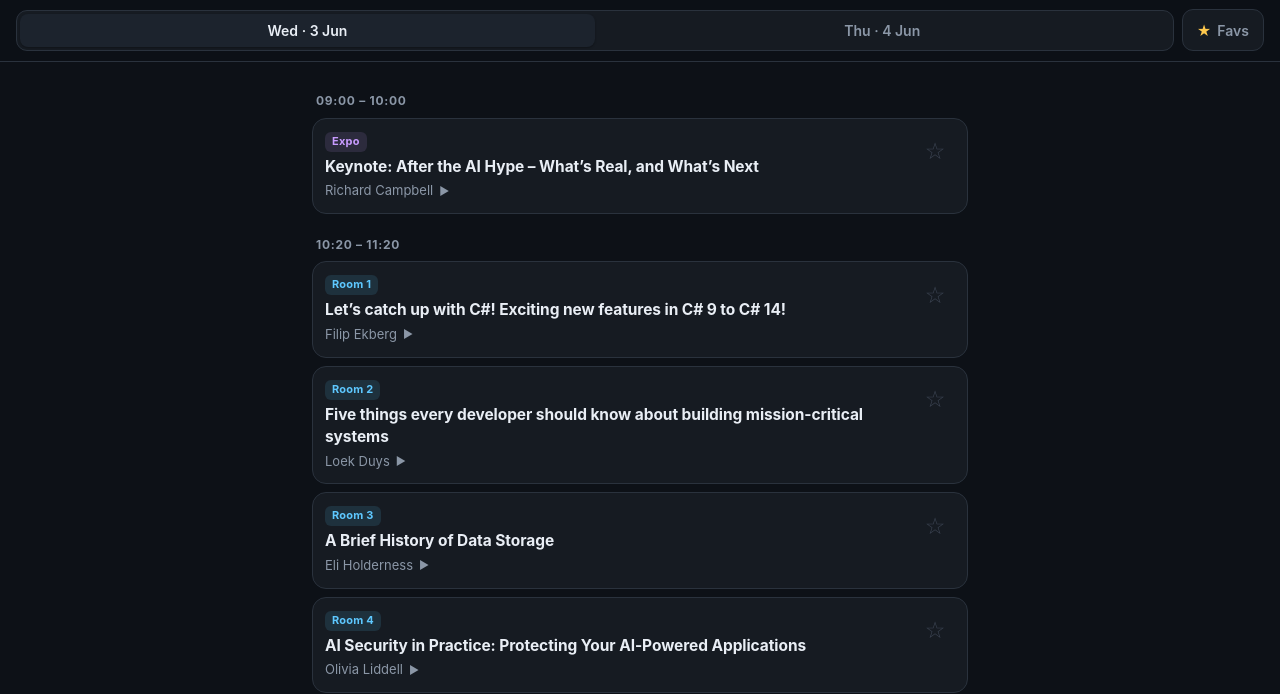
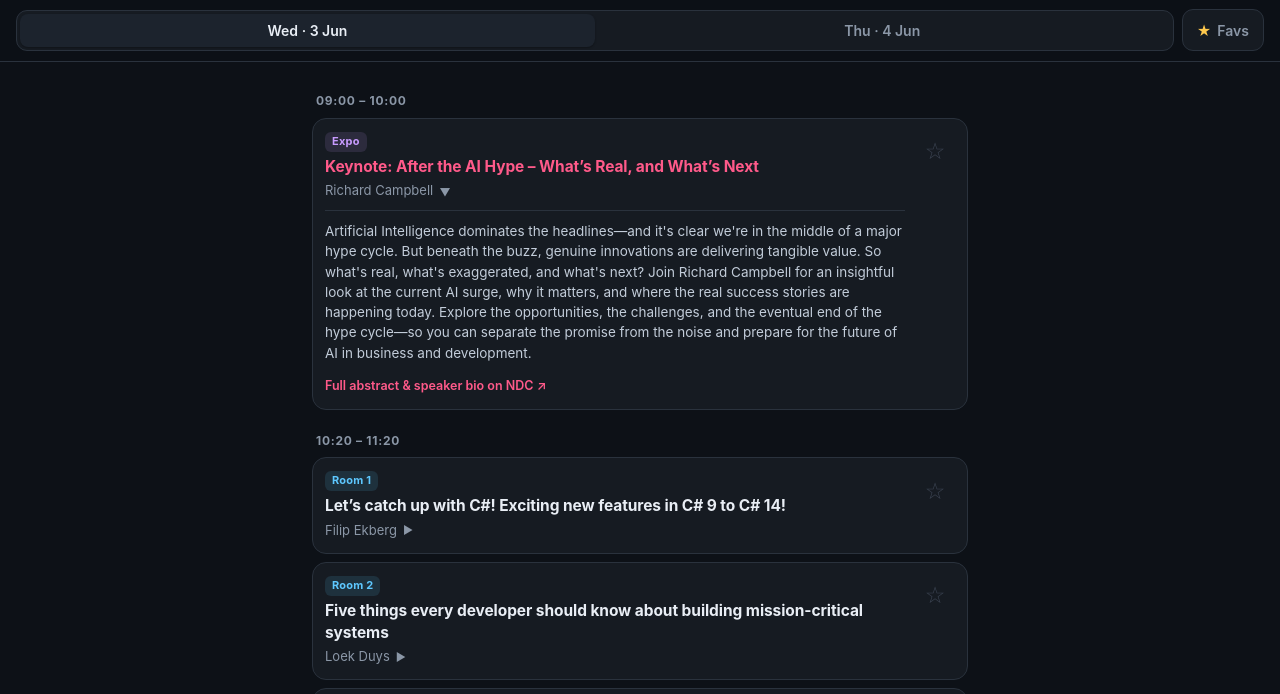
Before and after one commit to rasidr/ndc-agenda, a plain HTML site: page index.html in a window 1280 px wide. Both pictures are taken after a click on the element 615 px from the left and 228 px from the top of the page. Shown: the part 63-757 px from the top of the page. Drawn offline with Linux system fonts and the light colour scheme.

Commit message:
Add files via upload

```diff
--- a/index.html
+++ b/index.html
@@ -81,11 +81,11 @@
     background:rgba(94,200,255,.12);border-radius:6px;padding:2px 7px;letter-spacing:.02em;
   }
   .room.expo{color:#c89bff;background:rgba(200,155,255,.12);}
-  a.title{
+  .title{
     display:block;color:var(--ink);text-decoration:none;
     font-size:15.5px;font-weight:650;letter-spacing:-.005em;
   }
-  a.title:active{color:var(--accent);}
+  .talk.open .title{color:var(--accent);}
   .speaker{font-size:13px;color:var(--muted);margin-top:3px;}
   .star-btn{
     flex:none;width:40px;height:40px;border:0;background:transparent;cursor:pointer;
@@ -250,7 +250,7 @@
       <div class="talk${on ? " fav" : ""}${open ? " open" : ""}">
         <div class="talk-body" data-toggle="${t.id}">
           <div class="talk-meta"><span class="room${expo}">${esc(t.room)}</span></div>
-          <a class="title" href="${t.url}" target="_blank" rel="noopener">${esc(t.title)}</a>
+          <div class="title">${esc(t.title)}</div>
           <div class="speaker">${esc(t.sp)}<span class="chev">▶</span></div>
           <div class="desc"><div class="desc-inner">
             ${descHtml}
```
